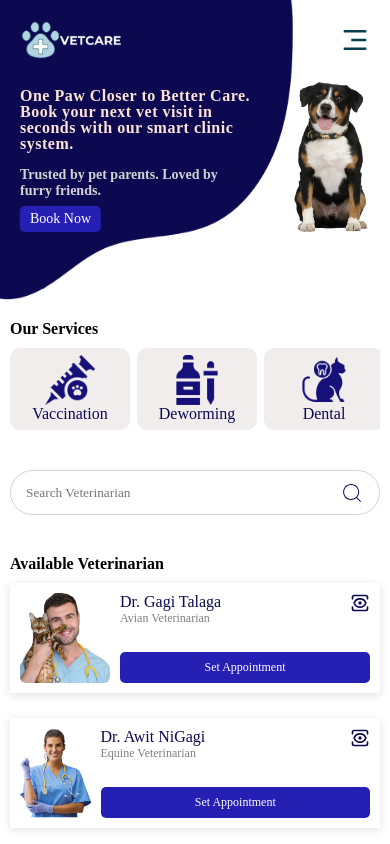
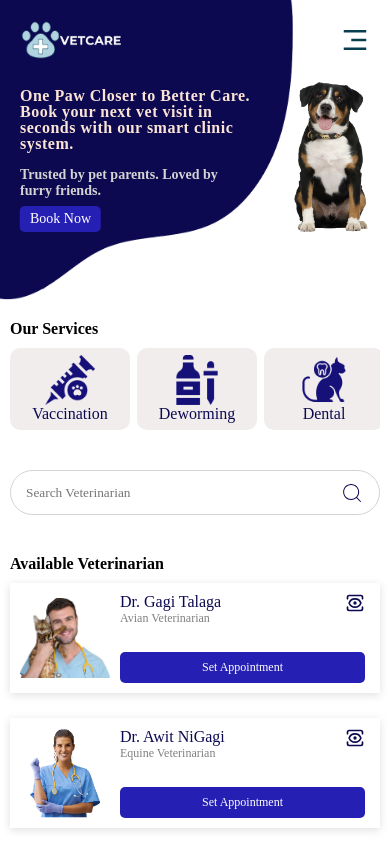
Before and after one commit to IanCastlee/VETCARE, a React (Vite) app in the folder frontend/: page /home in a window 390 px wide. Shown: the top 844 px of the page. Built offline with nearby package versions, Linux system fonts and the light colour scheme; a web font is replaced by a local one.

Commit message:
change padding

```diff
--- a/frontend/src/pages/home/Home.scss
+++ b/frontend/src/pages/home/Home.scss
@@ -368,11 +368,11 @@
             height: 90px;
             width: 90px;
             border-radius: 6px;
-            object-fit: cover;
+            object-fit: contain;
           }
 
           .veterinarian-info {
-            width: 100%;
+            width: 70%;
             display: flex;
             flex-direction: column;
             justify-content: space-between;
@@ -415,6 +415,8 @@
               cursor: pointer;
               border-radius: 5px;
               border: none;
+              align-self: end;
+              width: 100%;
             }
           }
         }
```
